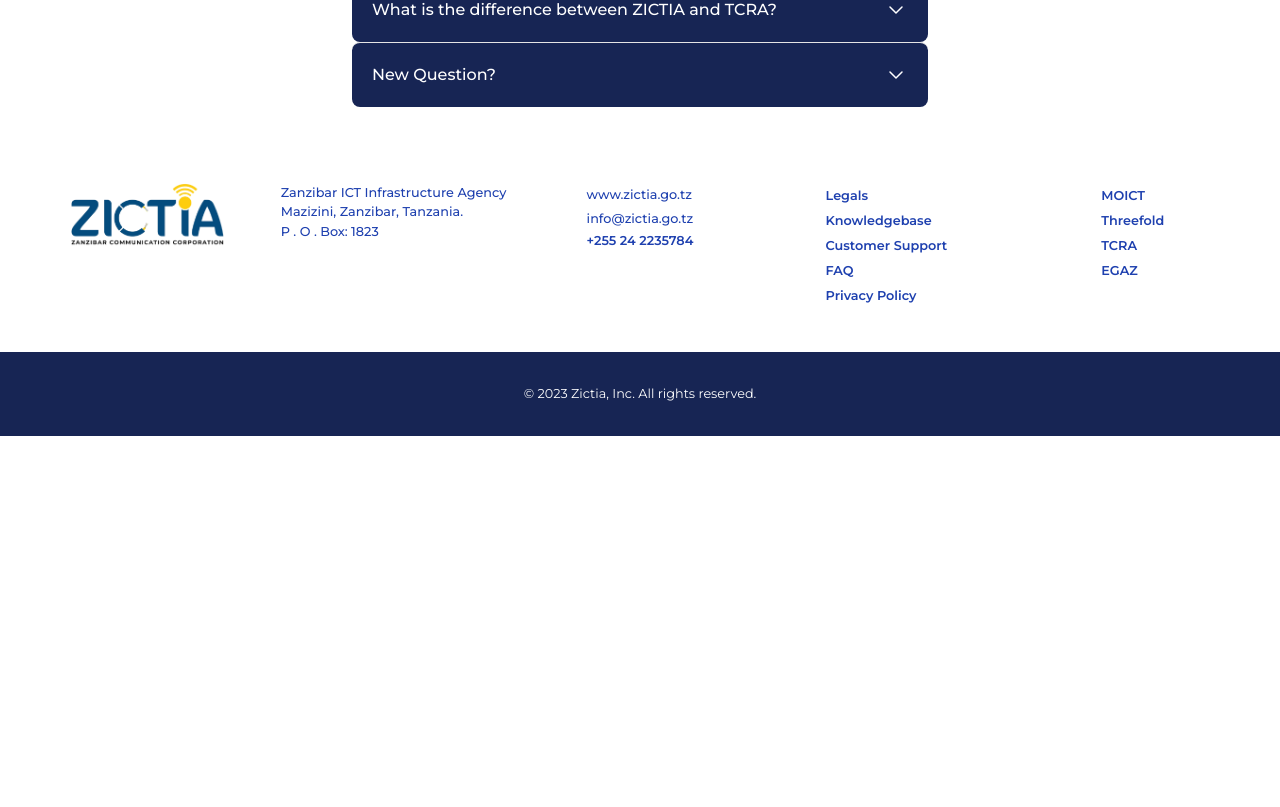
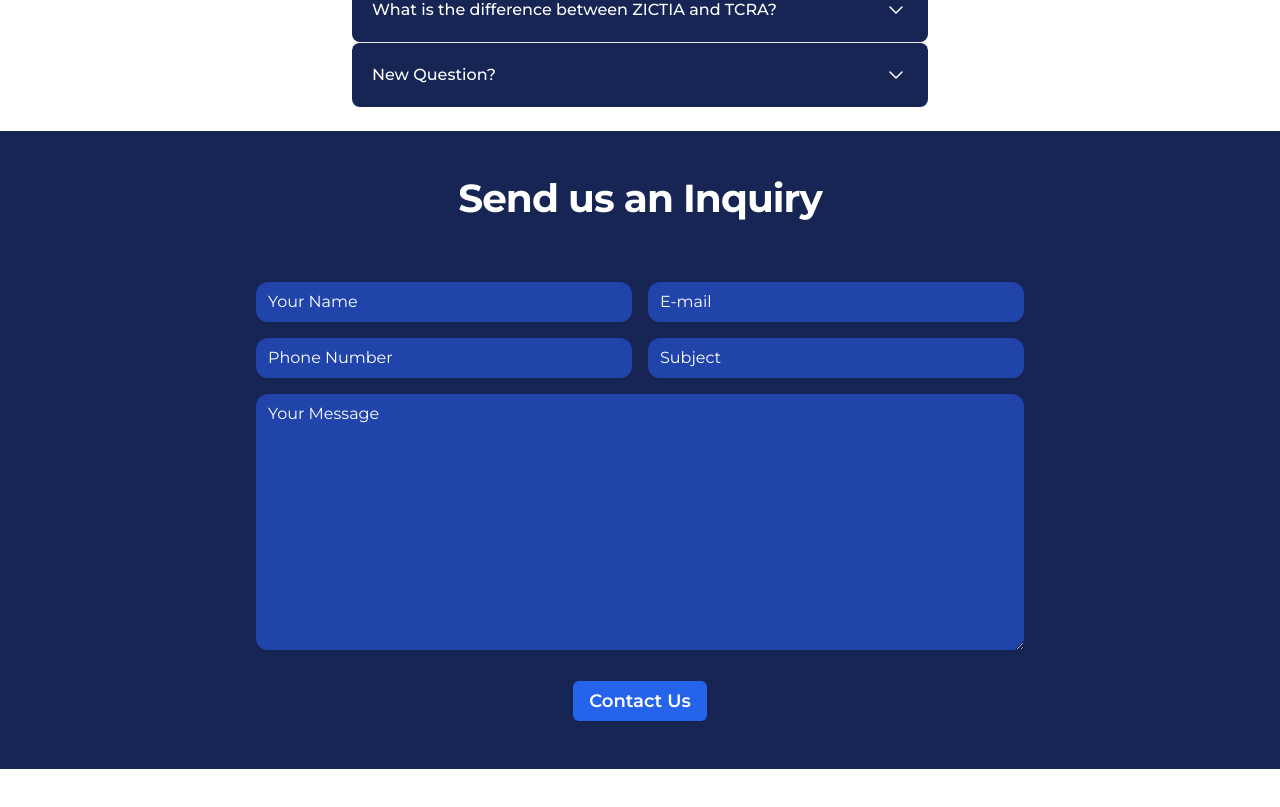
Before and after one commit to threefoldfoundation/www_zictia_demo, a Vue app: page /faq in a window 1280 px wide. Shown: the part 1613-2420 px from the top of the page. Before the commit the page ends 2049 px from the top, so only its background shows below. Built offline with nearby package versions, Linux system fonts and the light colour scheme.

Commit message:
Add contact us sec

```diff
--- a/public/css/output.css
+++ b/public/css/output.css
@@ -715,6 +715,10 @@ video {
   margin-bottom: 0.25rem;
 }
 
+.mb-10{
+  margin-bottom: 2.5rem;
+}
+
 .mb-16{
   margin-bottom: 4rem;
 }
@@ -833,6 +837,10 @@ video {
 
 .h-6{
   height: 1.5rem;
+}
+
+.h-64{
+  height: 16rem;
 }
 
 .h-8{
@@ -910,6 +918,10 @@ video {
 
 .max-w-screen-2xl{
   max-width: 1536px;
+}
+
+.max-w-screen-md{
+  max-width: 768px;
 }
 
 .max-w-screen-xl{
@@ -1452,11 +1464,6 @@ video {
 .text-neutral-500{
   --tw-text-opacity: 1;
   color: rgb(115 115 115 / var(--tw-text-opacity));
-}
-
-.text-neutral-600{
-  --tw-text-opacity: 1;
-  color: rgb(82 82 82 / var(--tw-text-opacity));
 }
 
 .text-white{
@@ -1606,6 +1613,16 @@ body {
   color: rgb(156 163 175 / var(--tw-text-opacity));
 }
 
+.placeholder\:text-white::-moz-placeholder{
+  --tw-text-opacity: 1;
+  color: rgb(255 255 255 / var(--tw-text-opacity));
+}
+
+.placeholder\:text-white::placeholder{
+  --tw-text-opacity: 1;
+  color: rgb(255 255 255 / var(--tw-text-opacity));
+}
+
 .hover\:border-gray-300:hover{
   --tw-border-opacity: 1;
   border-color: rgb(209 213 219 / var(--tw-border-opacity));
@@ -1664,6 +1681,12 @@ body {
 .focus\:outline-none:focus{
   outline: 2px solid transparent;
   outline-offset: 2px;
+}
+
+.focus\:ring:focus{
+  --tw-ring-offset-shadow: var(--tw-ring-inset) 0 0 0 var(--tw-ring-offset-width) var(--tw-ring-offset-color);
+  --tw-ring-shadow: var(--tw-ring-inset) 0 0 0 calc(3px + var(--tw-ring-offset-width)) var(--tw-ring-color);
+  box-shadow: var(--tw-ring-offset-shadow), var(--tw-ring-shadow), var(--tw-shadow, 0 0 #0000);
 }
 
 .focus\:ring-1:focus{
@@ -1771,6 +1794,10 @@ body {
     order: 0;
   }
 
+  .sm\:col-span-2{
+    grid-column: span 2 / span 2;
+  }
+
   .sm\:my-4{
     margin-top: 1rem;
     margin-bottom: 1rem;
@@ -1883,6 +1910,10 @@ body {
     margin-bottom: 3rem;
   }
 
+  .md\:mb-16{
+    margin-bottom: 4rem;
+  }
+
   .md\:mb-4{
     margin-bottom: 1rem;
   }
--- /dev/null
+++ b/src/components/ContactUs.vue
@@ -0,0 +1,73 @@
+<template>
+  <div class="bg-blue-950 my-6 py-6 sm:py-8 lg:py-12">
+    <div class="mx-auto max-w-screen-2xl px-4 md:px-8">
+      <!-- text - start -->
+      <div class="mb-10 md:mb-16">
+        <h2
+          class="mb-4 text-white text-center text-2xl md:text-3xl lg:text-4xl leading-none font-bold tracking-tight"
+        >
+          Send us an Inquiry
+        </h2>
+      </div>
+      <!-- text - end -->
+
+      <!-- form - start -->
+      <form class="mx-auto grid max-w-screen-md gap-4 sm:grid-cols-2">
+        <div>
+          <input
+            placeholder="Your Name"
+            class="w-full rounded-xl bg-blue-850 px-3 py-2 placeholder:text-white outline-none ring-indigo-300 transition duration-100 focus:ring"
+          />
+        </div>
+
+        <div>
+          <input
+            placeholder="E-mail"
+            class="w-full rounded-xl bg-blue-850 px-3 py-2 placeholder:text-white outline-none ring-indigo-300 transition duration-100 focus:ring"
+          />
+        </div>
+        <div>
+          <input
+            placeholder="Phone Number"
+            class="w-full rounded-xl bg-blue-850 px-3 py-2 placeholder:text-white outline-none ring-indigo-300 transition duration-100 focus:ring"
+          />
+        </div>
+        <div>
+          <input
+            placeholder="Subject"
+            class="w-full rounded-xl bg-blue-850 px-3 py-2 placeholder:text-white outline-none ring-indigo-300 transition duration-100 focus:ring"
+          />
+        </div>
+
+        <div class="sm:col-span-2">
+          <textarea
+            placeholder="Your Message"
+            class="h-64 w-full rounded-xl bg-blue-850 px-3 py-2 placeholder:text-white outline-none ring-indigo-300 transition duration-100 focus:ring"
+          ></textarea>
+        </div>
+
+        <div class="flex items-center justify-center sm:col-span-2">
+          <a
+            class="mt-2 rounded-md bg-blue-600 px-4 py-1.5 lg:text-lg text-base font-semibold text-white shadow-sm hover:bg-blue-500 focus-visible:outline focus-visible:outline-2 focus-visible:outline-offset-2 focus-visible:outline-blue-600"
+            href="#"
+          >
+            Contact Us
+          </a>
+        </div>
+      </form>
+      <!-- form - end -->
+    </div>
+  </div>
+</template>
+
+<script>
+export default {
+  name: "ContactUs",
+};
+</script>
+
+<style scoped>
+.bg-blue-850 {
+  background-color: #2044aa;
+}
+</style>
--- a/src/views/FAQ.vue
+++ b/src/views/FAQ.vue
@@ -3,12 +3,14 @@
   <HeaderSection :items="HeaderView" />
   <CallToactionBlue :calltoactionblues="ctaContent" />
   <FAQAccordion :faqs="faqs" />
+  <ContactUs />
 </template>
 <script>
 import SmallBanner from "@/components/SmallBanner.vue";
 import CallToactionBlue from "@/components/CallToactionBlue.vue";
 import HeaderSection from "@/components/HeaderSection.vue";
 import FAQAccordion from "@/components/FAQAccordion.vue";
+import ContactUs from "@/components/ContactUs.vue";
 export default {
   name: "FAQ",
   components: {
@@ -16,6 +18,7 @@ export default {
     CallToactionBlue,
     HeaderSection,
     FAQAccordion,
+    ContactUs,
   },
   data() {
     return {
```
